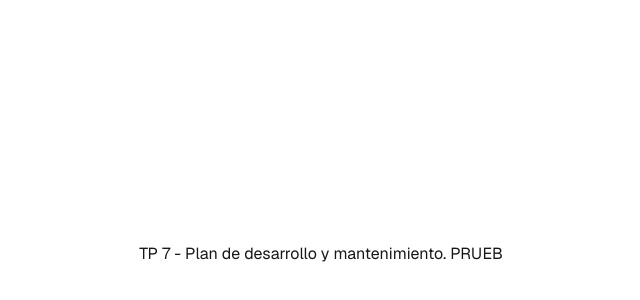
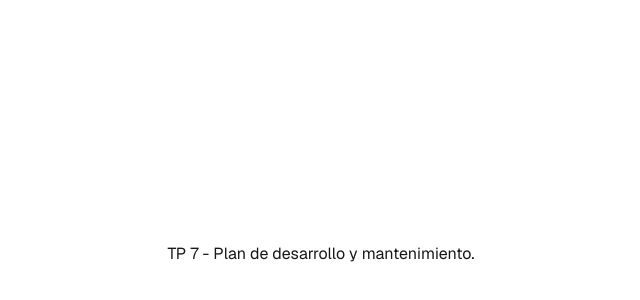
Before and after one commit to JoaquinRodriguezc/parcial_iyc, a Next.js app: page / in a window 1280 px wide. Shown: the part 146-446 px from the top of the page, without its empty margins (319-959 px from the left). Built offline with nearby package versions, Linux system fonts and the light colour scheme.

Commit message:
fix test

```diff
--- a/app/page.tsx
+++ b/app/page.tsx
@@ -2,7 +2,7 @@ export default function Home() {
   return (
     <div className="font-sans grid grid-rows-[20px_1fr_20px] items-center justify-items-center min-h-screen p-8 pb-20 gap-16 sm:p-20">
       <main className="flex flex-col gap-[32px] row-start-2 items-center sm:items-start">
-        <h1>TP 7 - Plan de desarrollo y mantenimiento. PRUEB</h1>
+        <h1>TP 7 - Plan de desarrollo y mantenimiento.</h1>
       </main>
     </div>
   );
```
